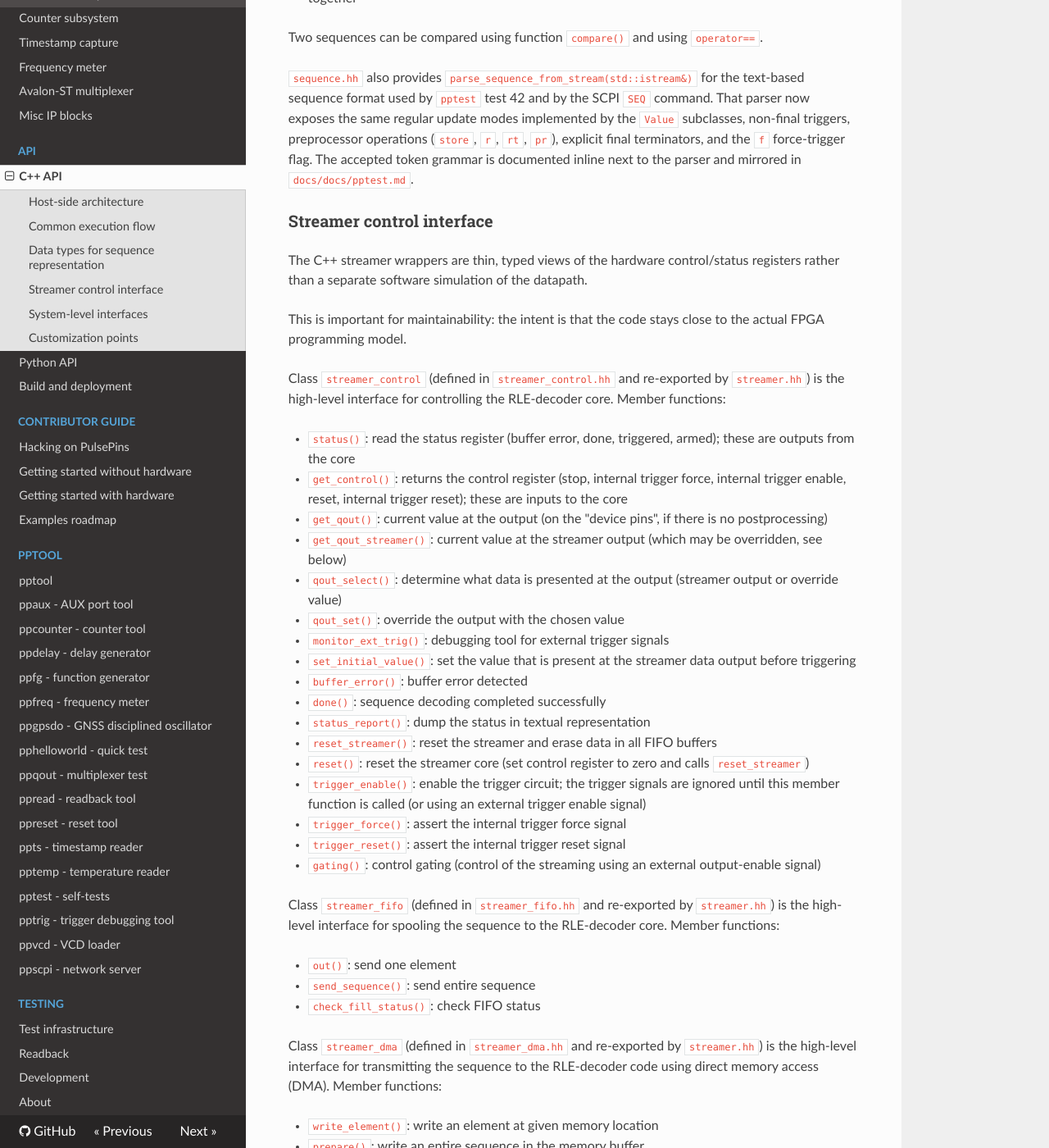
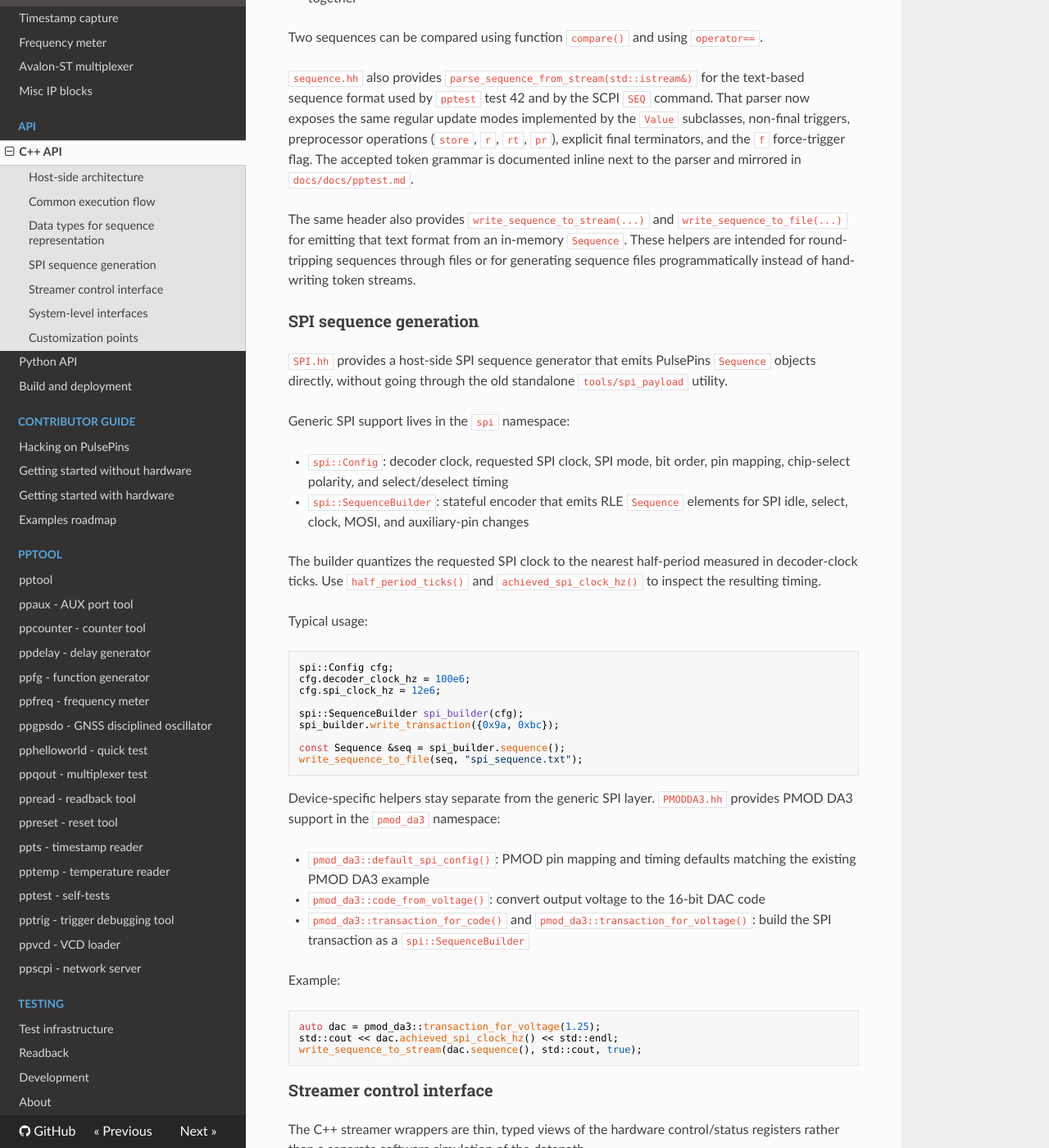
Before and after one commit to rokzitko/PulsePins, an MkDocs documentation site: the page built from docs/docs/cpp.md, in a window 1280 px wide and 1400 px high, scrolled down 4156 px. Shown: the whole window at 82% size. Built offline with MkDocs 1.6.1, drawn with Linux system fonts in a browser that asks for light colours; nearby versions of some CDN libraries.

Commit message:
split SPI helpers into dedicated headers

````diff
--- a/docs/docs/cpp.md
+++ b/docs/docs/cpp.md
@@ -150,6 +150,47 @@
 
 `sequence.hh` also provides ``parse_sequence_from_stream(std::istream&)`` for the text-based sequence format used by `pptest` test 42 and by the SCPI `SEQ` command. That parser now exposes the same regular update modes implemented by the `Value` subclasses, non-final triggers, preprocessor operations (`store`, `r`, `rt`, `pr`), explicit final terminators, and the `f` force-trigger flag. The accepted token grammar is documented inline next to the parser and mirrored in `docs/docs/pptest.md`.
 
+The same header also provides ``write_sequence_to_stream(...)`` and ``write_sequence_to_file(...)`` for emitting that text format from an in-memory `Sequence`. These helpers are intended for round-tripping sequences through files or for generating sequence files programmatically instead of hand-writing token streams.
+
+### SPI sequence generation
+
+`SPI.hh` provides a host-side SPI sequence generator that emits PulsePins `Sequence` objects directly, without going through the old standalone `tools/spi_payload` utility.
+
+Generic SPI support lives in the `spi` namespace:
+
+* ``spi::Config``: decoder clock, requested SPI clock, SPI mode, bit order, pin mapping, chip-select polarity, and select/deselect timing
+* ``spi::SequenceBuilder``: stateful encoder that emits RLE `Sequence` elements for SPI idle, select, clock, MOSI, and auxiliary-pin changes
+
+The builder quantizes the requested SPI clock to the nearest half-period measured in decoder-clock ticks. Use ``half_period_ticks()`` and ``achieved_spi_clock_hz()`` to inspect the resulting timing.
+
+Typical usage:
+
+```cpp
+spi::Config cfg;
+cfg.decoder_clock_hz = 100e6;
+cfg.spi_clock_hz = 12e6;
+
+spi::SequenceBuilder spi_builder(cfg);
+spi_builder.write_transaction({0x9a, 0xbc});
+
+const Sequence &seq = spi_builder.sequence();
+write_sequence_to_file(seq, "spi_sequence.txt");
+```
+
+Device-specific helpers stay separate from the generic SPI layer. `PMODDA3.hh` provides PMOD DA3 support in the `pmod_da3` namespace:
+
+* ``pmod_da3::default_spi_config()``: PMOD pin mapping and timing defaults matching the existing PMOD DA3 example
+* ``pmod_da3::code_from_voltage()``: convert output voltage to the 16-bit DAC code
+* ``pmod_da3::transaction_for_code()`` and ``pmod_da3::transaction_for_voltage()``: build the SPI transaction as a `spi::SequenceBuilder`
+
+Example:
+
+```cpp
+auto dac = pmod_da3::transaction_for_voltage(1.25);
+std::cout << dac.achieved_spi_clock_hz() << std::endl;
+write_sequence_to_stream(dac.sequence(), std::cout, true);
+```
+
 ### Streamer control interface
 
 The C++ streamer wrappers are thin, typed views of the hardware control/status registers rather than a separate software simulation of the datapath.
````
Also changed, not shown: docs/docs/examples.md (+1 -0 lines), 4 other files.
